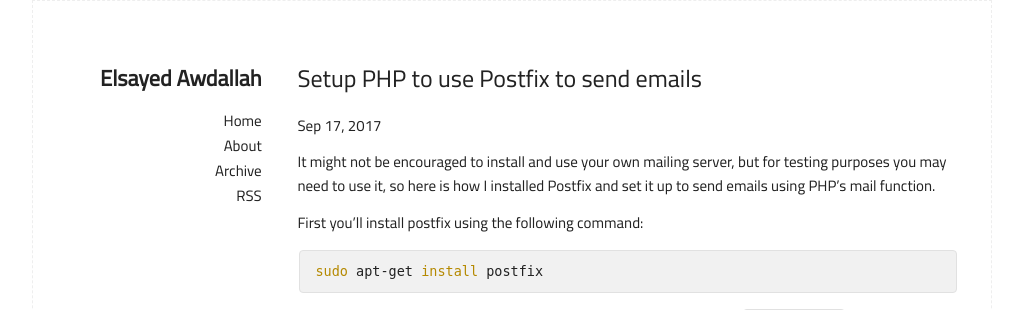
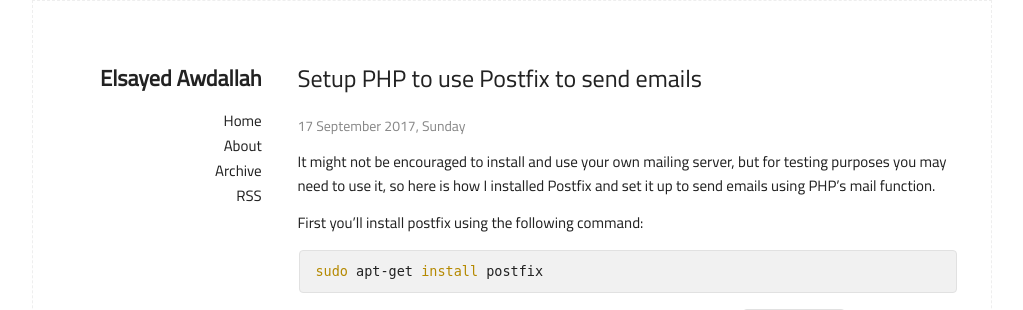
Before and after one commit to eawd/eawd.github.io, a Jekyll site: the page built from _posts/2017-09-25-install-postfix-php-mail.md, in a window 1280 px wide. Shown: the top 310 px of the page, without its empty margins (128-1151 px from the left). Built offline with Jekyll 4.4.1, drawn with Linux system fonts in a browser that asks for light colours.

Commit message:
enhance date style

```diff
--- a/_layouts/post.html
+++ b/_layouts/post.html
@@ -9,7 +9,7 @@
 
   <header class="artilce_header">
     <h1 class="artilce_title" itemprop="name headline">{{ page.title }}</h1>
-    <p class="artilce_meta"><time datetime="{{ page.date | date_to_xmlschema }}" itemprop="datePublished">{{ page.date | date: "%b %-d, %Y" }}</time>{% if page.author %} • <span itemprop="author" itemscope itemtype="http://schema.org/Person"><span itemprop="name">{{ page.author }}</span></span>{% endif %}</p>
+    <p class="artilce_meta"><bdi class="ltr"><time datetime="{{ page.date | date_to_xmlschema }}" itemprop="datePublished" class="post_date">{{ page.date | date: "%d %B %Y, %A" }}</time></bdi>{% if page.author %} • <span itemprop="author" itemscope itemtype="http://schema.org/Person"><span itemprop="name">{{ page.author }}</span></span>{% endif %}</p>
   </header>
 
   <div class="article-content" itemprop="articleBody">
```
